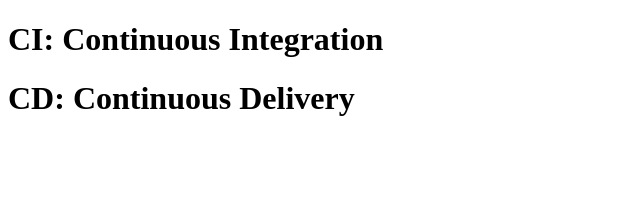
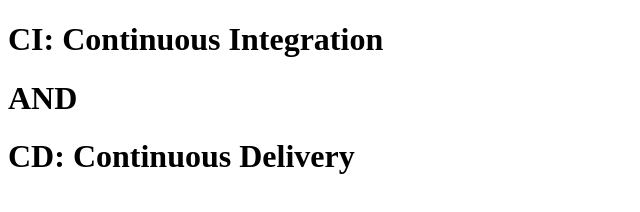
Before and after one commit to faizanfhrz/ci-cd-demo, a plain HTML site: page index.html in a window 1280 px wide. Shown: the whole page, without its empty margins (0-640 px from the left). Drawn offline with Linux system fonts and the light colour scheme.

Commit message:
Update index.html

```diff
--- a/index.html
+++ b/index.html
@@ -2,6 +2,7 @@
 <html>
 <body>
 <h1>CI: Continuous Integration</h1>
+<h1>AND</h1>
 <h1>CD: Continuous Delivery</h1>
 </body>
 </html>
```
